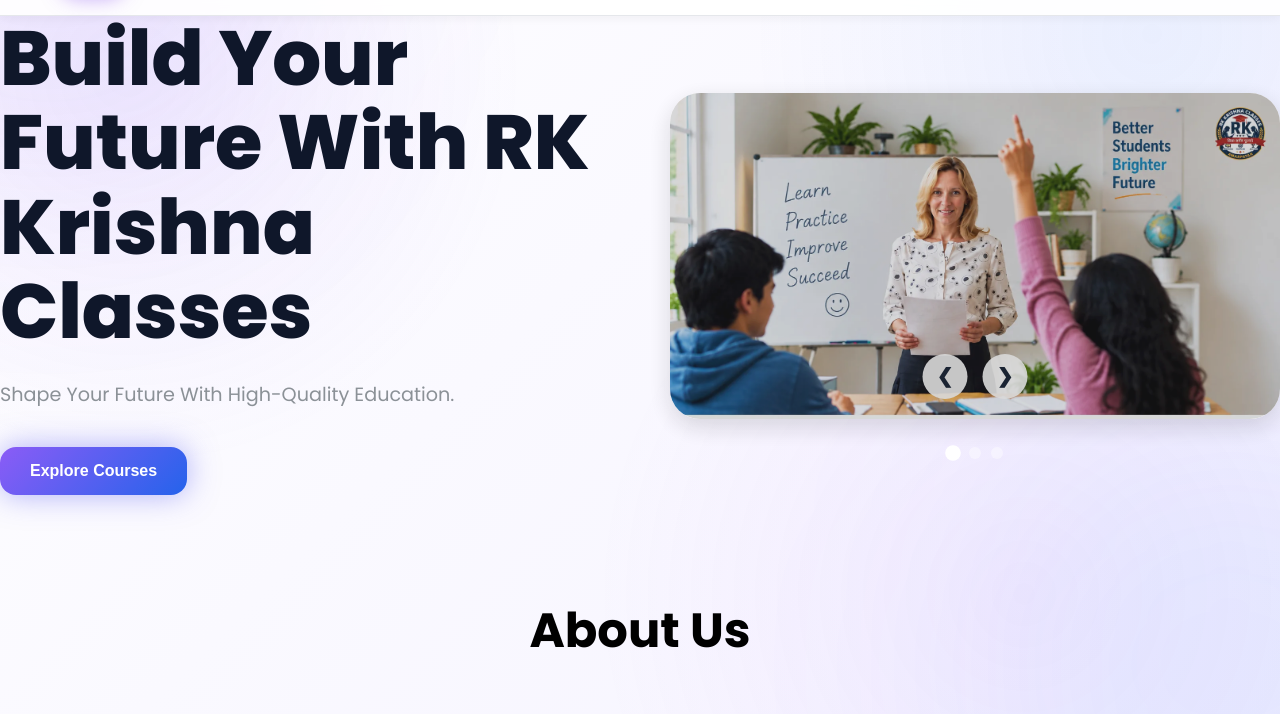
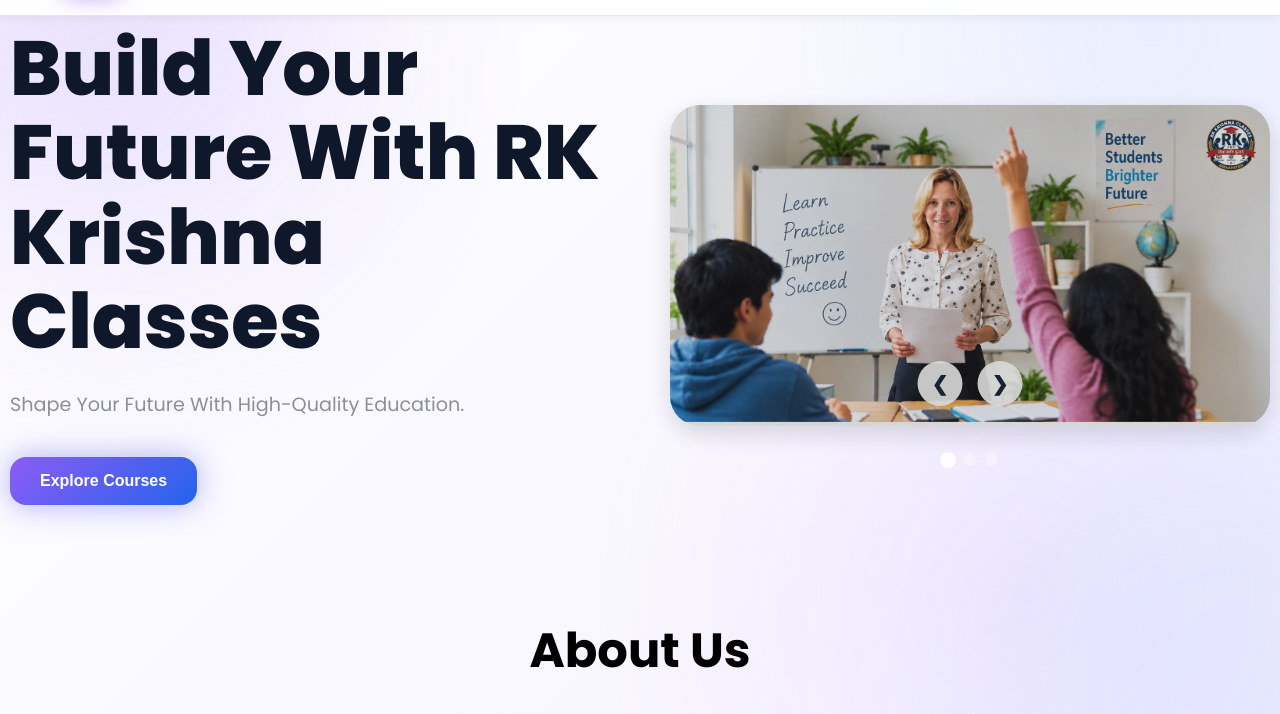
Before and after one commit to rajaji98/rk-krishna-classes, a website: page public/index.html in a window 1280 px wide. Shown: the part 86-800 px from the top of the page. Drawn offline with Linux system fonts and the light colour scheme.

Commit message:
Added  padding to Hero Section

```diff
--- a/public/styles.css
+++ b/public/styles.css
@@ -99,49 +99,6 @@ body::after {
   background: rgba(59, 130, 246, 0.08);
 }
 
-/* body::before{
-
-    top:-250px;
-
-    left:-220px;
-
-    background:
-
-        radial-gradient(
-
-            circle,
-
-            rgba(140,110,255,.55),
-
-            rgba(0,180,255,.18),
-
-            transparent 72%
-
-        );
-
-}
-
-body::after{
-
-    right:-220px;
-
-    bottom:-220px;
-
-    background:
-
-        radial-gradient(
-
-            circle,
-
-            rgba(255,80,170,.25),
-
-            rgba(80,120,255,.35),
-
-            transparent 72%
-
-        );
-
-} */
 
 /* HEADER */
 .public-header {
@@ -233,6 +190,7 @@ nav a:hover::after {
   grid-template-columns: 1fr 1fr;
   align-items: center;
   gap: 60px;
+  padding: 10px;
 }
 
 .hero-content h1 {
```
